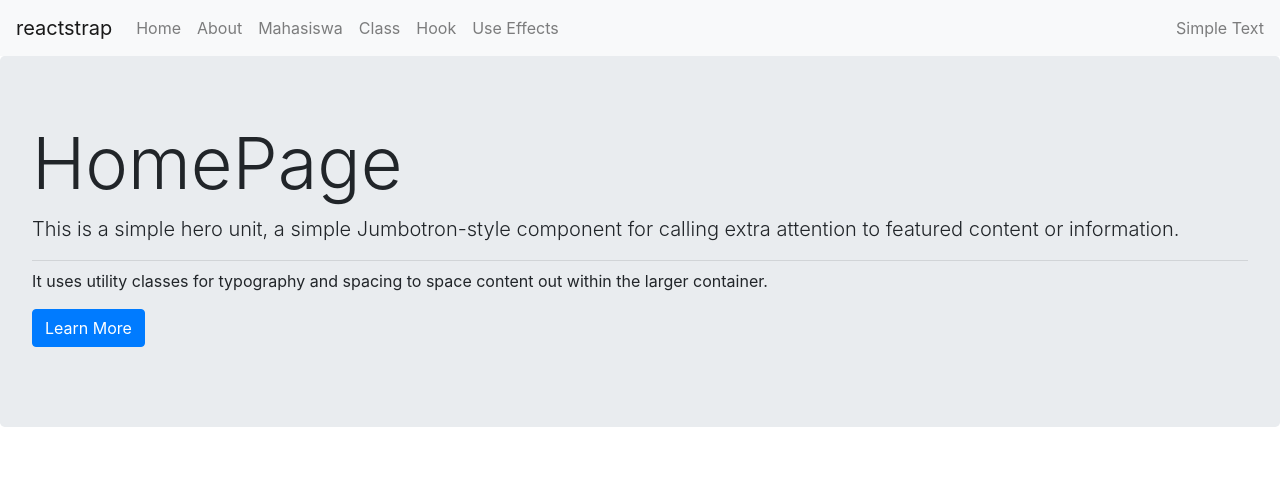
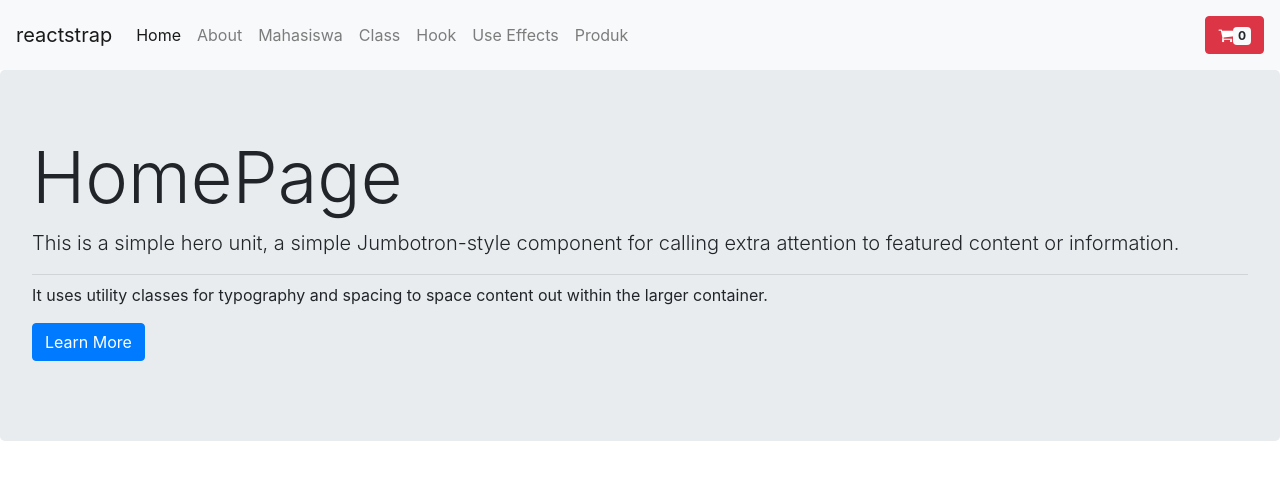
Before and after one commit to andykaabry/appreactjs, a React (Create React App) app: page / in a window 1280 px wide. Shown: the top 480 px of the page. Built offline with nearby package versions, Linux system fonts and the light colour scheme.

Commit message:
React Hooks useContext

```diff
--- a/public/index.html
+++ b/public/index.html
@@ -15,6 +15,7 @@
       user's mobile device or desktop. See https://developers.google.com/web/fundamentals/web-app-manifest/
     -->
     <link rel="manifest" href="%PUBLIC_URL%/manifest.json" />
+    <link rel="stylesheet" type="text/css" href="https://stackpath.bootstrapcdn.com/font-awesome/4.7.0/css/font-awesome.min.css">
     <!--
       Notice the use of %PUBLIC_URL% in the tags above.
       It will be replaced with the URL of the `public` folder during the build.
--- a/src/App.js
+++ b/src/App.js
@@ -1,5 +1,5 @@
-import React from 'react';
-import {BrowserRouter, Route, Switch} from 'react-router-dom'
+import React, {useState} from 'react';
+import { BrowserRouter, Route, Switch } from 'react-router-dom'
 import NavbarComp from './Component/Fungsional/NavbarComp';
 import HomePage from './Component/Fungsional/HomePage';
 import About from './Component/Fungsional/AboutComp';
@@ -10,6 +10,8 @@
 import KelasComp from './Component/Hooks/Class/KelasComp';
 import HooksComp from './Component/Hooks/Functional/HooksComp';
 import HooksUseEffects from './Component/Hooks/Functional/HooksUseEffects';
+import { CartContext } from './CartContext';
+import ProductComp from './Component/Hooks/Functional/ProductComp';
 
 // import BootstrapComp from './Component/Class/BootstrapComp';
 //import Parent from './Component/Class/Parent';
@@ -19,9 +21,13 @@
 // import Beranda from './Component/Class/Beranda';
 
 const App = () => {
+
+  const [value, setValue] = useState(0)
+
   return (
     <BrowserRouter>
-      <NavbarComp/>
+      <CartContext.Provider value={{value, setValue}}>
+        <NavbarComp />
         <switch>
           <Route exact path="/" component={HomePage} />
           <Route exact path="/about" component={About} />
@@ -31,9 +37,11 @@
           <Route exact path="/kelas" component={KelasComp} />
           <Route exact path="/hooks" component={HooksComp} />
           <Route exact path="/useeffects" component={HooksUseEffects} />
+          <Route exact path="/produk" component={ProductComp} />
 
           {/*<Route exact path="/detail/:id" component={DetailComp} />*/}
         </switch>
+      </CartContext.Provider>
     </BrowserRouter>
   );
 }
--- /dev/null
+++ b/src/CartContext.js
@@ -0,0 +1,4 @@
+import { createContext } from "react";
+
+
+export const CartContext = createContext()
--- a/src/Component/Fungsional/AboutComp.jsx
+++ b/src/Component/Fungsional/AboutComp.jsx
@@ -1,12 +1,14 @@
-import React from 'react'
+import React, { useContext } from 'react'
 import { Jumbotron, Button, Container, Row, Col } from 'reactstrap';
 import CardComp from './CardComp';
+import { CartContext } from '../../CartContext';
 
 function AboutComp () {
+
     return (
         <div>
             <Jumbotron>
-                <h1 className="display-3">About Us</h1>
+                <h1 className="display-3">About Us </h1>
                 <p className="lead">This is a simple hero unit, a simple Jumbotron-style component for calling extra attention to featured content or information.</p>
                 <hr className="my-2" />
                 <p>It uses utility classes for typography and spacing to space content out within the larger container.</p>
--- a/src/Component/Fungsional/HomePage.jsx
+++ b/src/Component/Fungsional/HomePage.jsx
@@ -1,11 +1,14 @@
 import React from 'react'
 import { Jumbotron, Button } from 'reactstrap';
+import { useContext } from 'react';
+import { CartContext } from '../../CartContext';
 
 function HomePage() {
+
     return (
         <div>
             <Jumbotron>
-                <h1 className="display-3">HomePage</h1>
+                <h1 className="display-3">HomePage </h1>
                 <p className="lead">This is a simple hero unit, a simple Jumbotron-style component for calling extra attention to featured content or information.</p>
                 <hr className="my-2" />
                 <p>It uses utility classes for typography and spacing to space content out within the larger container.</p>
--- a/src/Component/Fungsional/NavbarComp.jsx
+++ b/src/Component/Fungsional/NavbarComp.jsx
@@ -1,4 +1,4 @@
-import React, { useState } from 'react';
+import React, { useState, useContext } from 'react';
 import {
     Collapse,
     Navbar,
@@ -6,46 +6,58 @@
     NavbarBrand,
     Nav,
     NavItem,
-    NavLink,
     UncontrolledDropdown,
     DropdownToggle,
     DropdownMenu,
     DropdownItem,
-    NavbarText
+    NavbarText,
+    Button
 } from 'reactstrap';
+import {NavLink} from 'react-router-dom'
+import { CartContext } from '../../CartContext';
 
 const NavbarComp = (props) => {
     const [isOpen, setIsOpen] = useState(false);
     const toggle = () => setIsOpen(!isOpen);
 
+    const {value, setValue} = useContext(CartContext)
+
     return (
         <div>
             <Navbar color="light" light expand="md">
-                <NavbarBrand href="/">reactstrap</NavbarBrand>
+                <NavbarBrand to="/">reactstrap</NavbarBrand>
                 <NavbarToggler onClick={toggle} />
                 <Collapse isOpen={isOpen} navbar>
                     <Nav className="mr-auto" navbar>
                         <NavItem>
-                            <NavLink href="/">Home</NavLink>
+                            <NavLink to="/" className="nav-link">Home</NavLink>
                         </NavItem>
                         <NavItem>
-                            <NavLink href="/about">About</NavLink>
+                            <NavLink to="/about" className="nav-link">About</NavLink>
                         </NavItem>
                         <NavItem>
-                            <NavLink href="/mahasiswa">Mahasiswa</NavLink>
+                            <NavLink to="/mahasiswa" className="nav-link">Mahasiswa</NavLink>
                         </NavItem>
                         <NavItem>
-                            <NavLink href="/kelas">Class</NavLink>
+                            <NavLink to="/kelas" className="nav-link">Class</NavLink>
                         </NavItem>
                         <NavItem>
-                            <NavLink href="/hooks">Hook</NavLink>
+                            <NavLink to="/hooks" className="nav-link">Hook</NavLink>
                         </NavItem>
                         <NavItem>
-                            <NavLink href="/useeffects">Use Effects</NavLink>
+                            <NavLink to="/useeffects" className="nav-link">Use Effects</NavLink>
                         </NavItem>
+                        <NavItem>
+                            <NavLink to="/produk" className="nav-link">Produk</NavLink>
+                        </NavItem>
+                    </Nav>
 
-                    </Nav>
-                    <NavbarText>Simple Text</NavbarText>
+                    <NavbarText>
+                        <Button color="danger">
+                            <i className=" fa fa-shopping-cart"></i>
+                            <span className="badge badge-light">{value}</span>
+                        </Button>
+                    </NavbarText>
                 </Collapse>
             </Navbar>
         </div>
--- /dev/null
+++ b/src/Component/Hooks/Functional/ProductComp.jsx
@@ -0,0 +1,24 @@
+import React from 'react'
+import { Container, Row } from 'reactstrap'
+import RowProduct from './RowProduct'
+
+function ProductComp(){
+    return (
+        <div>
+            <Container>
+                <hr/>
+                <h2>Produk</h2>
+                <Row>
+                    <RowProduct/>
+                    <RowProduct/>
+                    <RowProduct/>
+
+                </Row>
+            </Container>
+        </div>
+
+
+    )
+}
+
+export default ProductComp;
--- /dev/null
+++ b/src/Component/Hooks/Functional/RowProduct.jsx
@@ -0,0 +1,29 @@
+import React, { Component } from 'react';
+import {
+    Col, Card, CardImg, CardText, CardBody,
+    CardTitle, CardSubtitle, Button
+} from 'reactstrap';
+import { useContext } from 'react';
+import { CartContext } from '../../../CartContext';
+
+function RowProduct () {
+
+    const { value, setValue } = useContext(CartContext)
+
+    return (
+        <Col>
+            <Card>
+                <CardImg top width="100%" src="https://placeimg.com/640/480/tech" alt="Card image cap" />
+                <CardBody>
+                    <CardTitle> Asus Pro </CardTitle>
+                    <CardSubtitle>Rp. 6.0000.000</CardSubtitle>
+                    <CardText>Some quick example text to build on the card title and make up the bulk of the card's content.</CardText>
+                    <Button onClick={() => setValue(value + 1)}>Tambahkan Keranjang</Button>
+                </CardBody>
+            </Card>
+        </Col>
+    );
+}
+
+
+export default RowProduct;
```
Lines whose indentation alone changed are shown as unchanged.
